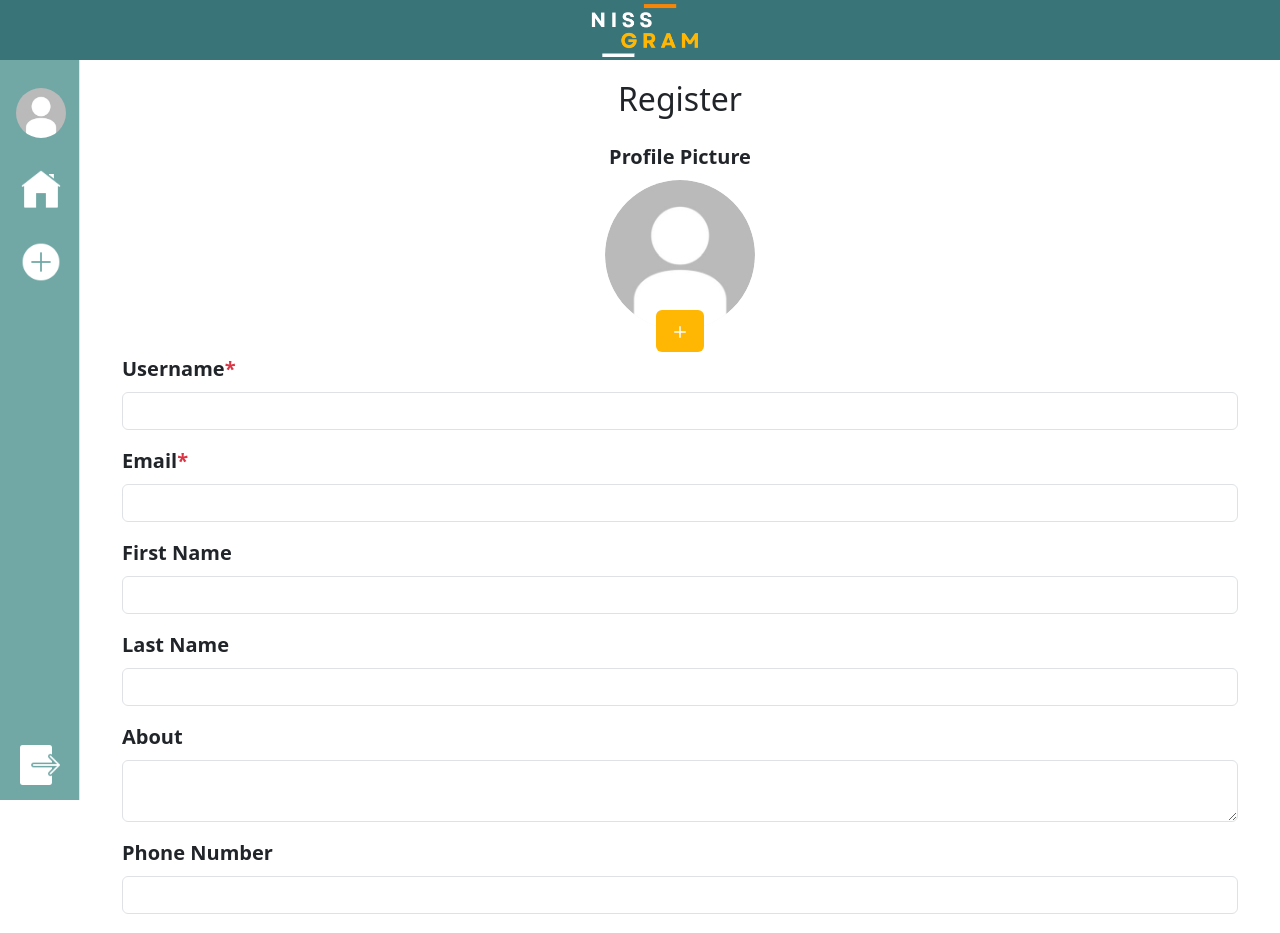
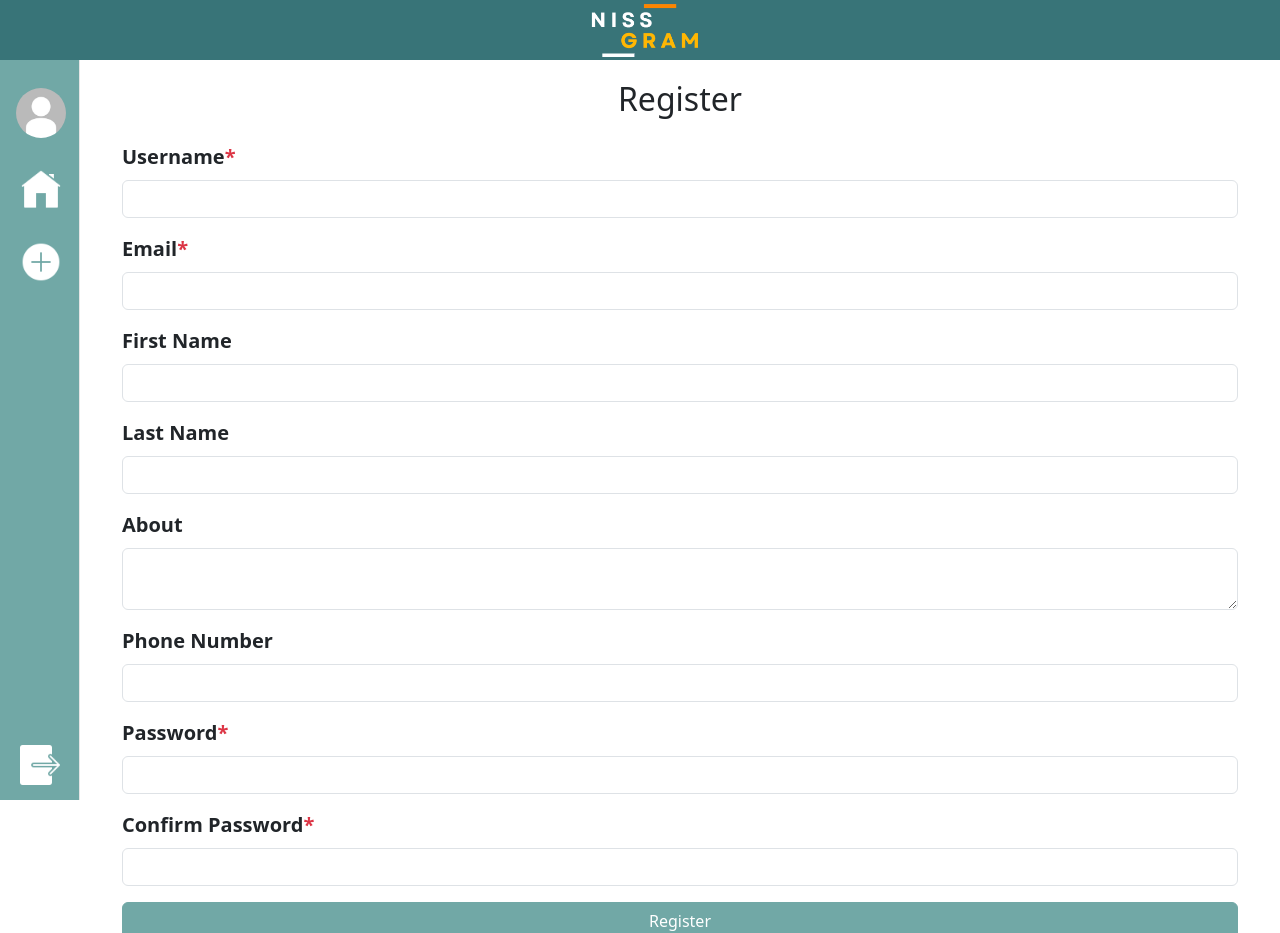
Before and after one commit to Selmakrgzz/Webapp-Exam-NissGram, a React (Create React App) app in the folder Sub2/nissgram2/: page /register in a window 1280 px wide. Shown: the top 933 px of the page. Built offline with nearby package versions, Linux system fonts and the light colour scheme.

Commit message:
Registrering av User

```diff
--- a/Sub2/nissgram2/src/pages/auth/RegisterPage.tsx
+++ b/Sub2/nissgram2/src/pages/auth/RegisterPage.tsx
@@ -1,88 +1,120 @@
 import React, { useState } from 'react';
-import UserProfileForm from '../../components/UserProfileForm';
-//import './../../styles/loginRegister.css'; // CSS file for styling
-
+import { useNavigate } from 'react-router-dom';
+import './../../styles/auth.css'; // Ensure the path to your CSS is correct
 
 const RegisterPage: React.FC = () => {
+  const navigate = useNavigate();
   const [userDetails, setUserDetails] = useState({
     username: '',
     email: '',
+    password: '',
+    confirmPassword: '',
     firstName: '',
     lastName: '',
     about: '',
-    phoneNumber: '',
-    password: '',
-    confirmPassword: '',
+    phoneNumber: ''
   });
+  const [error, setError] = useState('');
 
-  const handleInputChange = (field: string, value: string) => {
-    setUserDetails((prevDetails) => ({
+  const handleInputChange = (event: React.ChangeEvent<HTMLInputElement | HTMLTextAreaElement>) => {
+    const { name, value } = event.target;
+    setUserDetails(prevDetails => ({
       ...prevDetails,
-      [field]: value,
+      [name]: value
     }));
   };
 
-  const handleSubmit = (e: React.FormEvent) => {
-    e.preventDefault();
-    console.log('Register submitted:', userDetails);
+  const handleSubmit = async (event: React.FormEvent<HTMLFormElement>) => {
+    event.preventDefault();
+    if (userDetails.password !== userDetails.confirmPassword) {
+      setError("Passwords do not match.");
+      return;
+    }
+
+    try {
+      const response = await fetch('http://localhost:5024/api/auth/register', {
+        method: 'POST',
+        headers: {
+          'Content-Type': 'application/json',
+        },
+        body: JSON.stringify({
+          username: userDetails.username,
+          email: userDetails.email,
+          password: userDetails.password,
+          confirmPassword: userDetails.confirmPassword,
+          firstName: userDetails.firstName,
+          lastName: userDetails.lastName,
+          about: userDetails.about,
+          phoneNumber: userDetails.phoneNumber
+        })
+      });
+
+      if (!response.ok) {
+        const resData = await response.json();
+        throw new Error(resData.message || 'Failed to register. Please check your details and try again.');
+      }
+
+      // After successful registration, redirect to login
+      navigate('/login');
+    } catch (err) {
+      if (err instanceof Error) {
+        setError(err.message);
+      } else {
+        setError('An unexpected error occurred.');
+      }
+    }
   };
 
   return (
     <div className="container">
       <form onSubmit={handleSubmit} id="registerForm" method="post" encType="multipart/form-data">
         <h2 className="text-center mb-4">Register</h2>
+        {error && <div className="alert alert-danger">{error}</div>}
 
-        {/* User Profile Form */}
-        <UserProfileForm
-          username={userDetails.username}
-          email={userDetails.email}
-          firstName={userDetails.firstName}
-          lastName={userDetails.lastName}
-          about={userDetails.about}
-          phoneNumber={userDetails.phoneNumber}
-          onInputChange={handleInputChange}
-        />
-
-        {/* Password */}
         <div className="mb-3">
-          <label htmlFor="password" className="form-label fs-5 fw-bold">
-            Password<span className="text-danger">*</span>
-          </label>
-          <input
-            type="password"
-            id="password"
-            className="form-control"
-            value={userDetails.password}
-            onChange={(e) => handleInputChange('password', e.target.value)}
-          />
+          <label htmlFor="username" className="form-label fs-5 fw-bold">Username<span className="text-danger">*</span></label>
+          <input type="text" className="form-control" id="username" name="username" value={userDetails.username} onChange={handleInputChange} />
         </div>
 
-        {/* Confirm Password */}
         <div className="mb-3">
-          <label htmlFor="confirmPassword" className="form-label fs-5 fw-bold">
-            Confirm Password<span className="text-danger">*</span>
-          </label>
-          <input
-            type="password"
-            id="confirmPassword"
-            className="form-control"
-            value={userDetails.confirmPassword}
-            onChange={(e) => handleInputChange('confirmPassword', e.target.value)}
-          />
+          <label htmlFor="email" className="form-label fs-5 fw-bold">Email<span className="text-danger">*</span></label>
+          <input type="email" className="form-control" id="email" name="email" value={userDetails.email} onChange={handleInputChange} />
         </div>
 
-        {/* Submit Button */}
-        <button type="submit" className="btn btn-primary w-100 mb-3">
-          Register
-        </button>
+        <div className="mb-3">
+          <label htmlFor="firstName" className="form-label fs-5 fw-bold">First Name</label>
+          <input type="text" className="form-control" id="firstName" name="firstName" value={userDetails.firstName} onChange={handleInputChange} />
+        </div>
+
+        <div className="mb-3">
+          <label htmlFor="lastName" className="form-label fs-5 fw-bold">Last Name</label>
+          <input type="text" className="form-control" id="lastName" name="lastName" value={userDetails.lastName} onChange={handleInputChange} />
+        </div>
+
+        <div className="mb-3">
+          <label htmlFor="about" className="form-label fs-5 fw-bold">About</label>
+          <textarea className="form-control" id="about" name="about" value={userDetails.about} onChange={handleInputChange}></textarea>
+        </div>
+
+        <div className="mb-3">
+          <label htmlFor="phoneNumber" className="form-label fs-5 fw-bold">Phone Number</label>
+          <input type="text" className="form-control" id="phoneNumber" name="phoneNumber" value={userDetails.phoneNumber} onChange={handleInputChange} />
+        </div>
+
+        <div className="mb-3">
+          <label htmlFor="password" className="form-label fs-5 fw-bold">Password<span className="text-danger">*</span></label>
+          <input type="password" className="form-control" id="password" name="password" value={userDetails.password} onChange={handleInputChange} />
+        </div>
+
+        <div className="mb-3">
+          <label htmlFor="confirmPassword" className="form-label fs-5 fw-bold">Confirm Password<span className="text-danger">*</span></label>
+          <input type="password" className="form-control" id="confirmPassword" name="confirmPassword" value={userDetails.confirmPassword} onChange={handleInputChange} />
+        </div>
+
+        <button type="submit" className="btn btn-primary w-100 mb-3">Register</button>
 
         <div className="text-center">
-          <p>
-            Already have an account?{' '}
-            <a href="/login" style={{ textDecoration: 'underline' }}>
-              Log in here
-            </a>
-          </p>
+          <p>Already have an account? <a href="/login" style={{ textDecoration: 'underline' }}>Log in here</a></p>
         </div>
       </form>
     </div>
```
